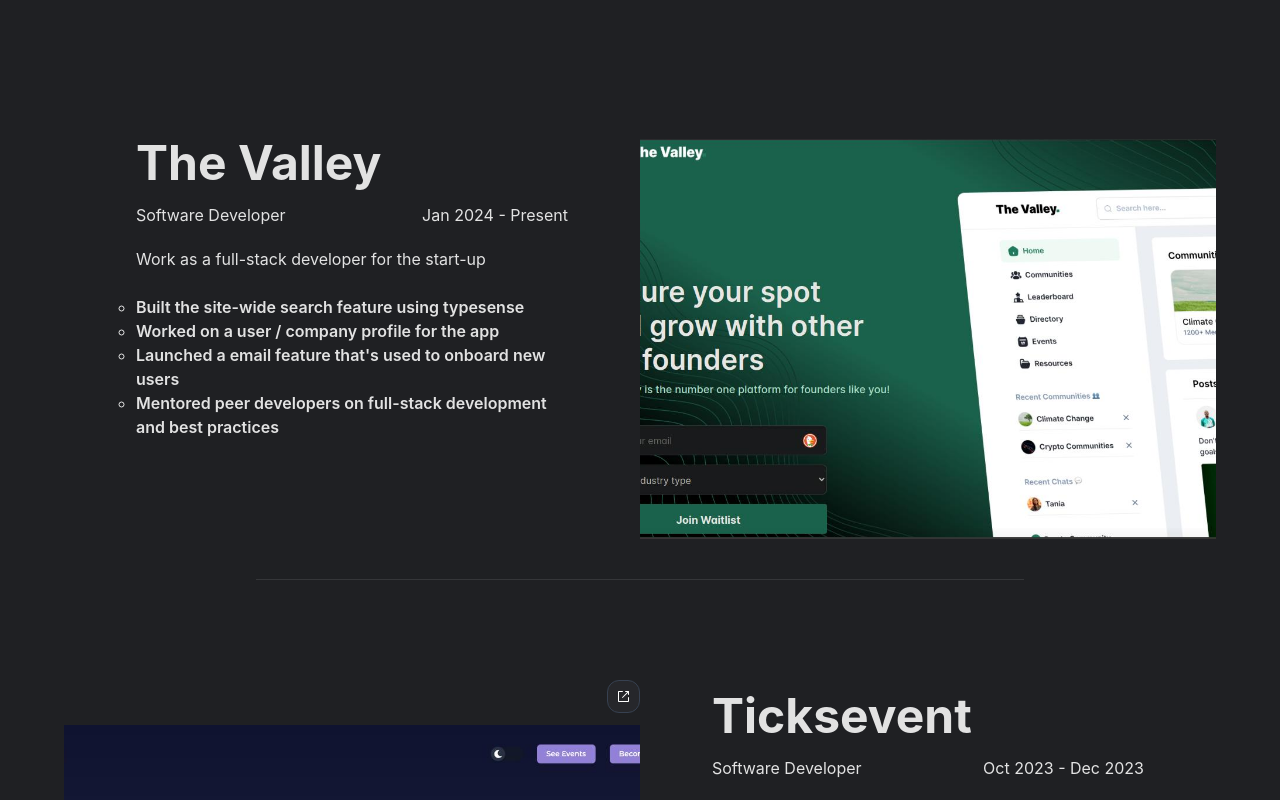
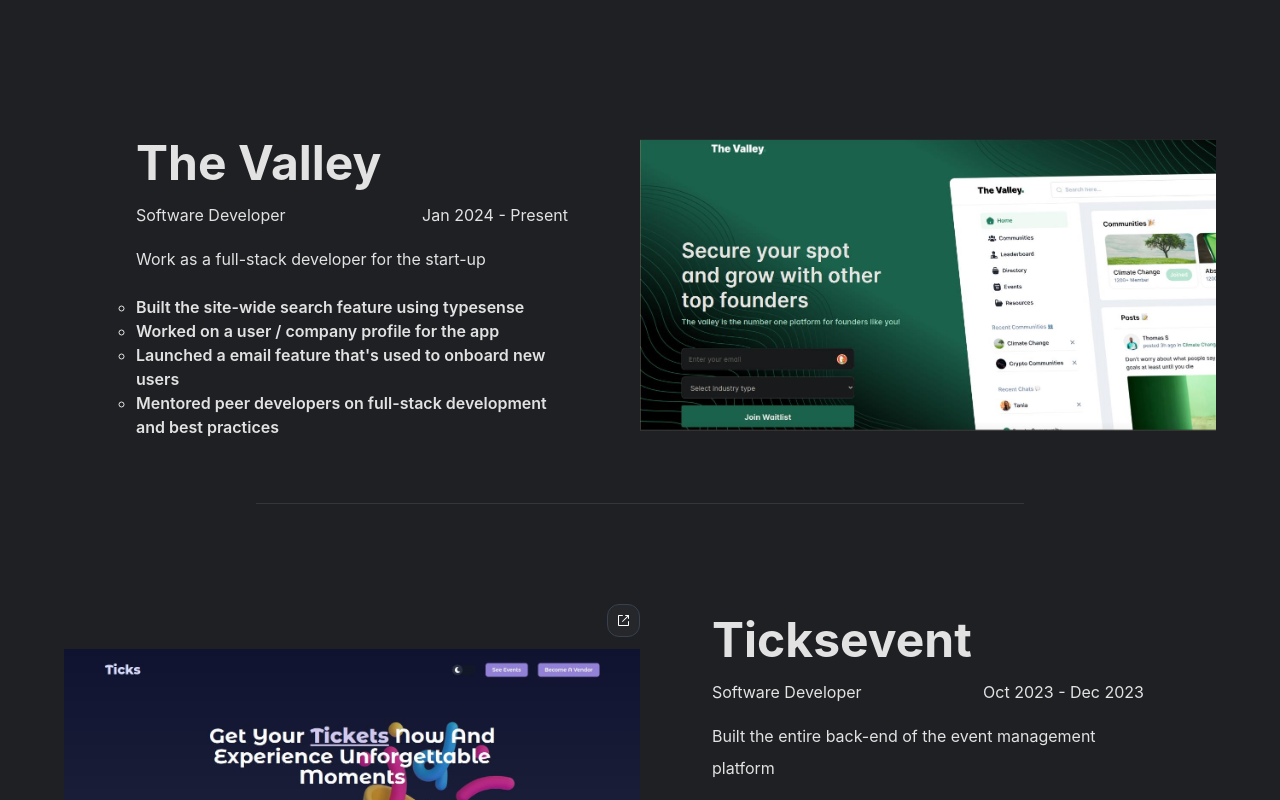
Before and after one commit to Adebisi1234/portfolio, a React (Vite) app: page / in a window 1280 px wide. Shown: the part 4660-5460 px from the top of the page. Built offline with nearby package versions, Linux system fonts and the light colour scheme.

Commit message:
Update Works.tsx

```diff
--- a/src/components/Works.tsx
+++ b/src/components/Works.tsx
@@ -110,11 +110,11 @@
                 </button>
               )}
             </div>
-            <div className={`bg-darkBg2 h-[400px] w-[600px] max-w-full`}>
+            <div className={`bg-darkBg2 h-fit max-h-[400px] w-[600px] max-w-full`}>
               <img
                 src={experience.img}
                 alt="Showcase screenshot"
-                className="min-w-full size-full snap-center snap-mandatory snap-both object-cover"
+                className="min-w-full size-full snap-center snap-mandatory snap-both object-contain"
                 loading="eager"
               />
             </div>
```
